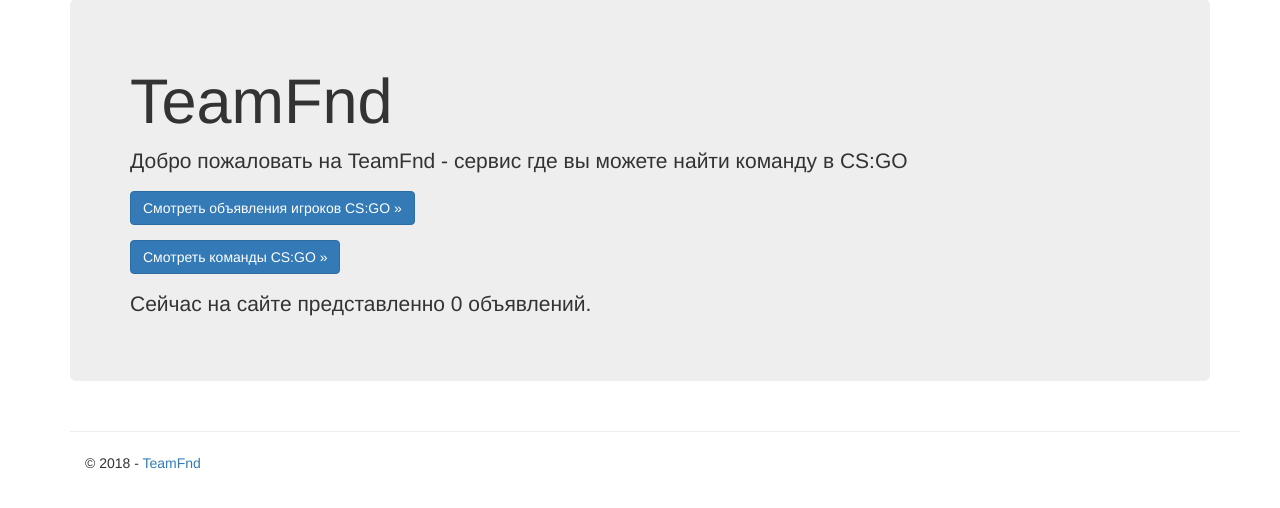
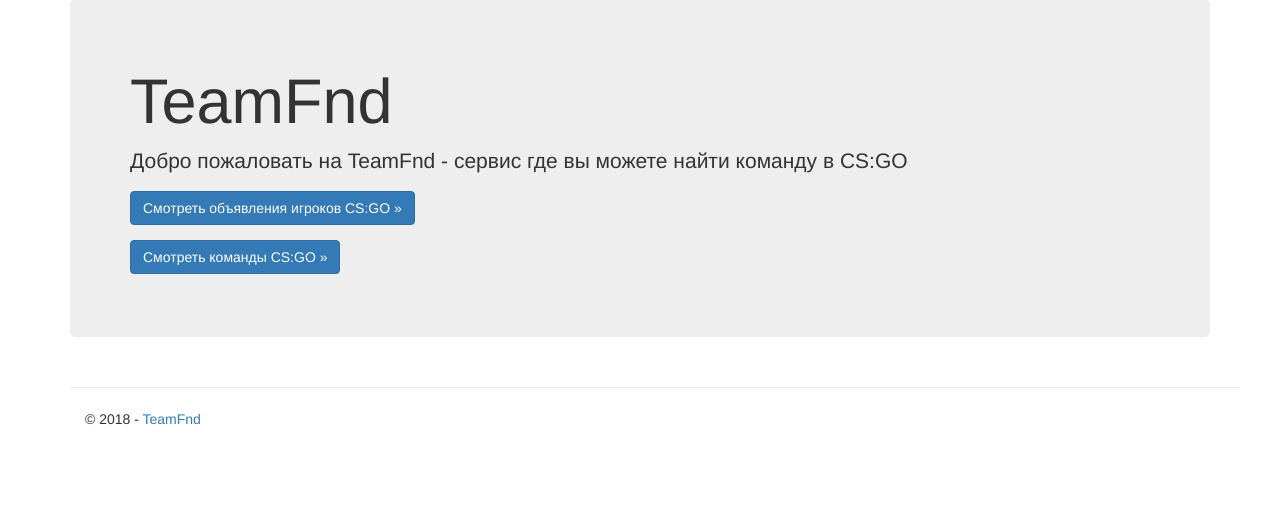
Before and after one commit to viad00/TeamFind, a Django app: page / in a window 1280 px wide. Shown: the part 51-559 px from the top of the page. Run offline with Django 3.2, Linux system fonts and the light colour scheme; data that the repository does not hold is empty; some libraries are stand-ins or nearby versions.

Commit message:
Убрал счётчик с главной

```diff
--- a/TeamFind/app/templates/app/index.html
+++ b/TeamFind/app/templates/app/index.html
@@ -11,7 +11,7 @@
         <p></p>
         <a href="/teams" class="btn btn-primary btn-large">{% trans "Смотреть команды CS:GO" %} &raquo;</a>
     </p>
-    <p class="lead">{% blocktrans %}Сейчас на сайте представленно {{ count }} объявлений.{% endblocktrans %}</p>
+    <!--<p class="lead">{ blocktrans %}Сейчас на сайте представленно { count }} объявлений.{ endblocktrans %}</p>-->
 </div>
 <div class="row">
 </div>
```
